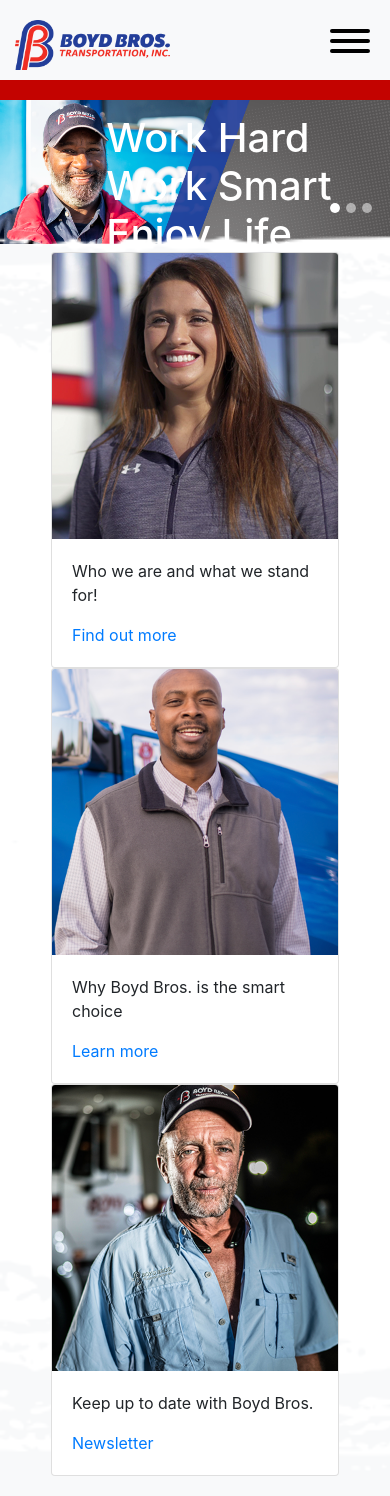
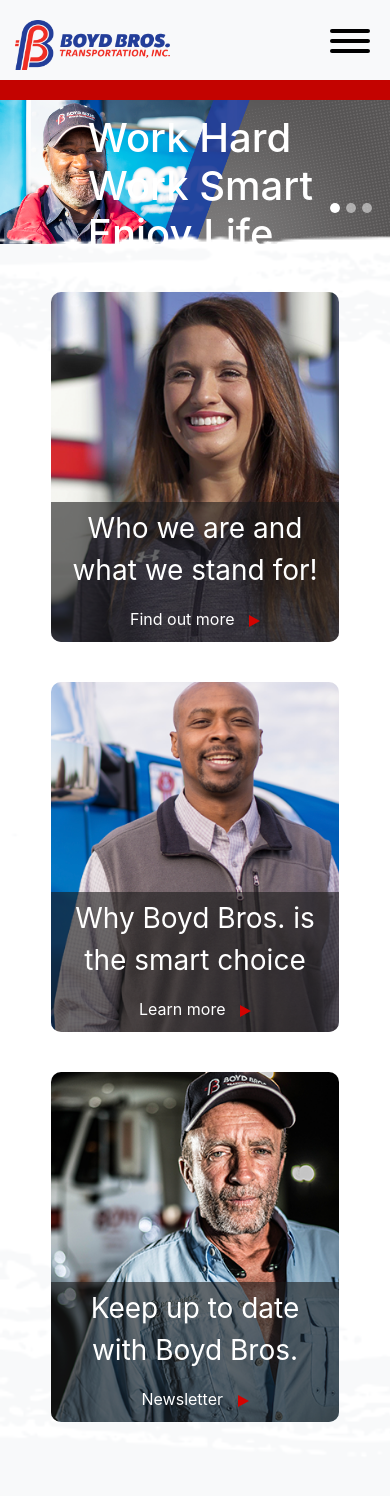
Before and after one commit to vargasman11/BoydCorporate, a PHP site: page / in a window 390 px wide; the page is wider, and only the part inside the window is pictured. After the commit the page ends 1422 px from the top of that part, so only its background shows below. Run offline with PHP 8.4, Linux system fonts and the light colour scheme.

Commit message:
adding 6-26-19 updates

```diff
--- a/partials/carousel.php
+++ b/partials/carousel.php
@@ -13,7 +13,7 @@
                 <h1>Work Hard <br>
                     Work Smart <br>
                     Enjoy Life.</h1>
-                    <p><img src="Assests/icons/Play Arrow.png" alt=""><span>Watch video</span></p>
+                    <a href=""><p><img src="Assests/icons/Play Arrow.png" alt=""><span>Watch video</span></p></a>
             </div>
         </div>
         <div class="carousel-item">
--- a/partials/people.php
+++ b/partials/people.php
@@ -2,32 +2,32 @@
     <div id="white-wrapper">
     <div class="row">
         <!-- lady-left -->
-        <div class="col-sm-12 col-md-4">
-            <div class="card mx-auto" style="width: 18rem;">
-                <img class="card-img-top" src="Assests/people/lady-left.png" alt="Card image cap">
+        <div class="col-sm-12 col-md-4 card-container">
+            <div class="card mx-auto"  id="left-card">
+                <!-- <img class="card-img-top" src="Assests/people/lady-left.png" alt="Card image cap"> -->
                 <div class="card-body">
                     <p class="card-text">Who we are and what we stand for!</p>
-                    <a href="#">Find out more</a>
+                    <a href="#">Find out more <img src="Assests/icons/Red arrow.png" alt=""></a>
                 </div>
             </div>
         </div>
         <!-- man middle -->
-        <div class="col-sm-12 col-md-4">
-            <div class="card mx-auto" style="width: 18rem;">
-                <img class="card-img-top" src="Assests/people/man-middle.png" alt="Card image cap">
+        <div class="col-sm-12 col-md-4 card-container">
+            <div class="card mx-auto"  id="middle-card">
+                <!-- <img class="card-img-top" src="Assests/people/man-middle.png" alt="Card image cap"> -->
                 <div class="card-body">
                     <p class="card-text">Why Boyd Bros. is the smart choice</p>
-                    <a href="#">Learn more</a>
+                    <a href="#">Learn more <img src="Assests/icons/Red arrow.png" alt=""> </a>
                 </div>
             </div>
         </div>
         <!-- man right -->
-        <div class="col-sm-12 col-md-4">
-            <div class="card mx-auto" style="width: 18rem;">
-                <img class="card-img-top" src="Assests/people/man-right.png" alt="Card image cap">
+        <div class="col-sm-12 col-md-4 card-container">
+            <div class="card mx-auto"  id="right-card">
+                <!-- <img class="card-img-top" src="Assests/people/man-right.png" alt="Card image cap"> -->
                 <div class="card-body">
                     <p class="card-text">Keep up to date with Boyd Bros.</p>
-                    <a href="#">Newsletter</a>
+                    <a href="#">Newsletter <img src="Assests/icons/Red arrow.png" alt=""> </a>
                 </div>
             </div>
         </div>
--- a/styles/main.css
+++ b/styles/main.css
@@ -20,7 +20,7 @@
 .dropDownSection {
   background-color: rgba(255, 255, 255, 0.95);
   position: absolute;
-  z-index: 100;
+  z-index: 1000;
   left: 50%;
   transform: translateX(-50%);
   width: 80%;
@@ -115,7 +115,9 @@
       padding: 0;
       margin-top: -10px; }
   .dropDownSection {
-    width: 100%; }
+    width: 100%;
+    min-height: 100vh;
+    padding-top: 10vh; }
     .dropDownSection #leftSection {
       width: 100%;
       float: left; }
@@ -164,19 +166,15 @@
   #carousel .carousel-inner .carousel-item {
     position: relative; }
     #carousel .carousel-inner .carousel-item img {
-      z-index: 100; }
+      z-index: 10; }
     #carousel .carousel-inner .carousel-item .slide-text {
       position: absolute;
-      z-index: 1000;
+      z-index: 10;
       top: 10%;
       right: 15%; }
       #carousel .carousel-inner .carousel-item .slide-text h1 {
         color: #ffffff; }
-      #carousel .carousel-inner .carousel-item .slide-text p img {
-        border: solid 2px #ffffff;
-        border-radius: 50%;
-        padding: 30px; }
-      #carousel .carousel-inner .carousel-item .slide-text p span {
+      #carousel .carousel-inner .carousel-item .slide-text a p span {
         margin-left: 15px;
         color: #ffffff; }
 
@@ -186,9 +184,49 @@
   min-height: 400px;
   padding: 7% 0px 5% 0px;
   margin-top: -5%;
-  z-index: 1000;
+  z-index: 100;
   position: relative;
   width: 100%; }
+  #people-container .card {
+    width: 18rem;
+    background-size: cover;
+    height: 350px;
+    border: 0px !important;
+    border-radius: 0px !important; }
+    #people-container .card .card-body {
+      position: absolute;
+      bottom: 0;
+      background: rgba(25, 25, 25, 0.6);
+      width: 100%;
+      height: 40%;
+      display: flex;
+      flex-direction: column; }
+      #people-container .card .card-body p {
+        color: #ffffff;
+        font-size: 1.75em;
+        margin-top: -15px;
+        text-align: center; }
+      #people-container .card .card-body a {
+        color: #ffffff;
+        text-align: center; }
+        #people-container .card .card-body a img {
+          margin-left: 10px; }
+  #people-container #left-card {
+    background-image: url("../Assests/people/lady-left.png"); }
+  #people-container #middle-card {
+    background-image: url("../Assests/people/man-middle.png"); }
+  #people-container #right-card {
+    background-image: url("../Assests/people/man-right.png"); }
+
+@media (max-width: 767px) {
+  #people-container #white-wrapper {
+    padding: 20px 0px; }
+    #people-container #white-wrapper .card-container {
+      padding: 20px 0px; }
+      #people-container #white-wrapper .card-container .card {
+        border: 1px !important;
+        border-radius: 10px !important;
+        overflow: hidden; } }
 
 body {
   background-color: #d9ddd9;
--- a/styles/scss/_carousel.scss
+++ b/styles/scss/_carousel.scss
@@ -1,38 +1,42 @@
-#carousel{
+#carousel {
     position: relative;
-    .carousel-indicators{
+
+    .carousel-indicators {
         position: absolute;
         right: -80% !important;
         bottom: 15% !important;
         margin: 0;
-        li{
+
+        li {
             border-radius: 50%;
             height: 10px;
             width: 10px;
         }
     }
 
-   .carousel-inner{
-       .carousel-item{
+    .carousel-inner {
+        .carousel-item {
             position: relative;
-           img{
-            z-index: 100;
+
+            img {
+                z-index: 10;
             }
-           .slide-text{
+
+            .slide-text {
                 position: absolute;
-               z-index: 1000;
-               top:10%;
-               right:15%;
-               h1{
+                z-index: 10;
+                top: 10%;
+                right: 15%;
+
+                h1 {
                     color: $white;
                 }
-               p{
-                   img{
-                    border: solid 2px $white;
-                    border-radius: 50%;
-                    padding: 30px;
+
+                a {
+                    p {
+                        img {
                         }
-                   span{
+                        span {
                             margin-left: 15px;
                             color: $white;
                         }
@@ -41,3 +45,4 @@
             }
         }
     }
+}
--- a/styles/scss/_menu.scss
+++ b/styles/scss/_menu.scss
@@ -32,7 +32,7 @@
 .dropDownSection {
     background-color: $white-transparent;
     position: absolute;
-    z-index: 100;
+    z-index: 1000;
     left: 50%;
     transform: translateX(-50%);
     width: 80%;
@@ -204,6 +204,8 @@
     // drop down section
     .dropDownSection {
         width: 100%;
+        min-height: 100vh;
+        padding-top: 10vh;
 
         #leftSection {
             width: 100%;
--- a/styles/scss/_people.scss
+++ b/styles/scss/_people.scss
@@ -1,11 +1,79 @@
-#people-container{
+#people-container {
     background-image: url("../Assests/backgrounds/paint-swash-bg.png");
     background-size: cover;
     min-height: 400px;
     padding: 7% 0px 5% 0px;
     margin-top: -5%;
-    z-index: 1000;
+    z-index: 100;
     position: relative;
     width: 100%;
+    .card {
+        width: 18rem;
+        background-size: cover;
+        height: 350px;
+        border: 0px !important;
+        border-radius: 0px !important;
+        .card-body {
+            position: absolute;
+            bottom: 0;
+            background: rgba(25, 25, 25, 0.6);
+            width: 100%;
+            height: 40%;
+            display: flex;
+            flex-direction: column;
+            p {
+                color: $white;
+                font-size: 1.75em;
+                margin-top: -15px;
+                text-align: center;
+            }
+            a {
+                color: $white;
+                text-align: center;
+                img {
+                    margin-left: 10px;
+                }
+            }
+        }
+    }
 
+    #left-card {
+        background-image: url("../Assests/people/lady-left.png");
+    }
+    #middle-card {
+        background-image: url("../Assests/people/man-middle.png");
+    }
+    #right-card {
+        background-image: url("../Assests/people/man-right.png");
+    }
 }
+
+//     // Media Queries
+//     // Small devices (landscape phones, 576px and up)
+// // @media (min-width: 576px) { ... }
+
+// // Medium devices (tablets, 768px and up)
+// // @media (min-width: 768px) { ... }
+
+// // Large devices (desktops, 992px and up)
+// // @media (min-width: 992px) { ... }
+
+// // Extra large devices (large desktops, 1200px and up)
+// // @media (min-width: 1200px) { ... }
+
+// Mobile Phone
+@media (max-width: 767px) {
+    #people-container {
+        #white-wrapper{
+            padding: 20px 0px;
+            .card-container{
+                padding: 20px 0px;
+                .card{
+                    border: 1px !important;
+                    border-radius: 10px !important;
+                    overflow: hidden;
+                }
+            }
+        }
+    }
+}
```
Also changed, not shown: Assests/icons/Play Arrow.png. Lines whose indentation alone changed are shown as unchanged.
